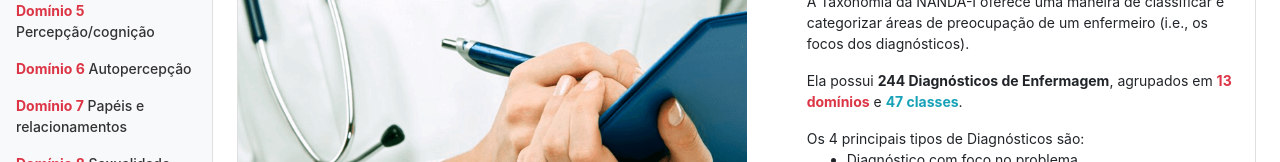
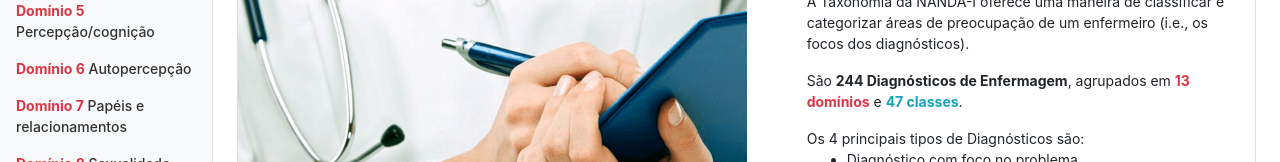
Before and after one commit to JefersonGarcia2018/projeto-nanda, a Vue app: page / in a window 1280 px wide. Shown: the part 283-445 px from the top of the page. Built offline with nearby package versions, Linux system fonts and the light colour scheme.

Commit message:
Feita uma alteracao basica.

```diff
--- a/src/views/HomeView.vue
+++ b/src/views/HomeView.vue
@@ -17,7 +17,7 @@
                    <dir class="text-left">
                     <p>Com o objetivo de auxiliar os estudantes de enfermagem na consulta e entendimento sobre os Diagnósticos de Enfermagem conforme a Terminologia e Taxonomia da NANDA-I 2018-2020.</p>
                     <p>A Taxonomia da NANDA-I oferece uma maneira de classificar e categorizar áreas de preocupação de um enfermeiro (i.e., os focos dos diagnósticos).</p>
-                    <p>Ela possui <strong>244 Diagnósticos de Enfermagem</strong>, agrupados em <strong class="text-danger">13 domínios</strong> e <strong class="text-info">47 classes</strong>.</p>
+                    <p>São <strong>244 Diagnósticos de Enfermagem</strong>, agrupados em <strong class="text-danger">13 domínios</strong> e <strong class="text-info">47 classes</strong>.</p>
                     Os 4 principais tipos de Diagnósticos são:
                     <ul>
                       <li>Diagnóstico com foco no problema</li>
```
